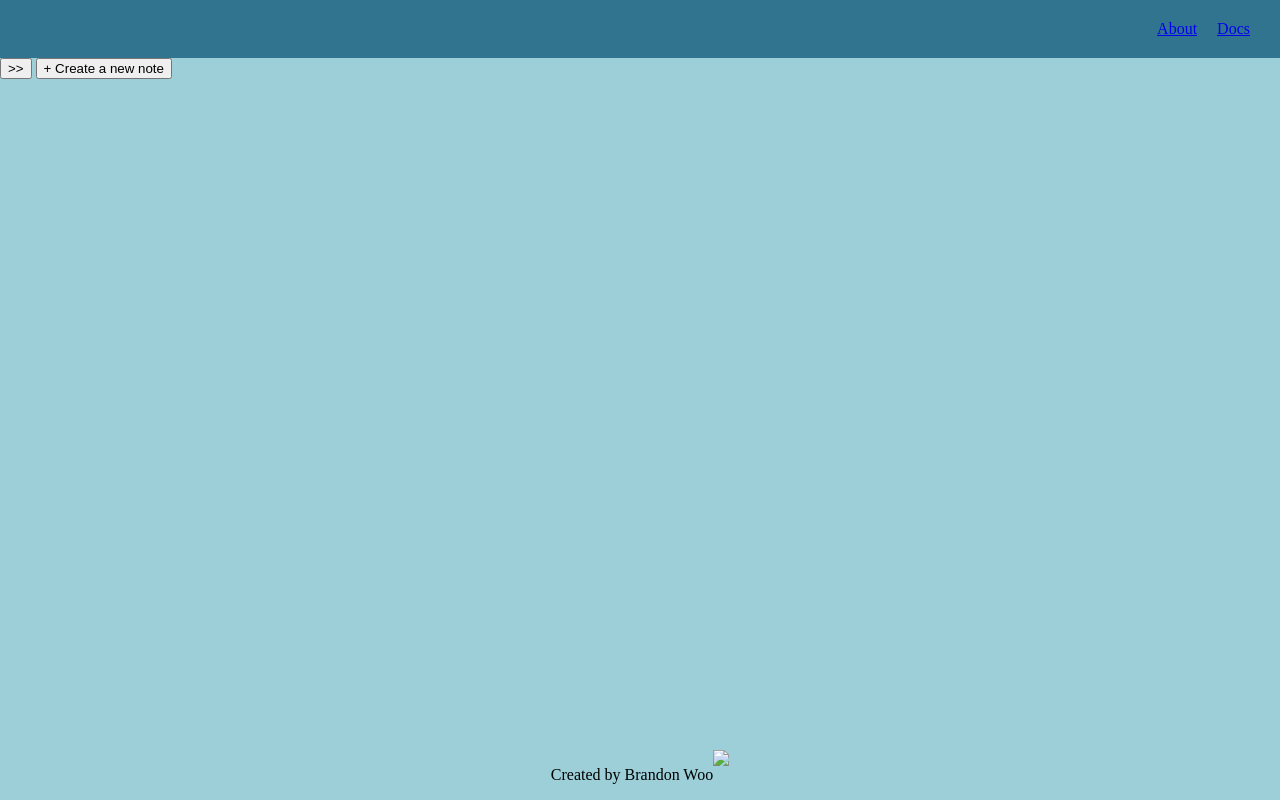
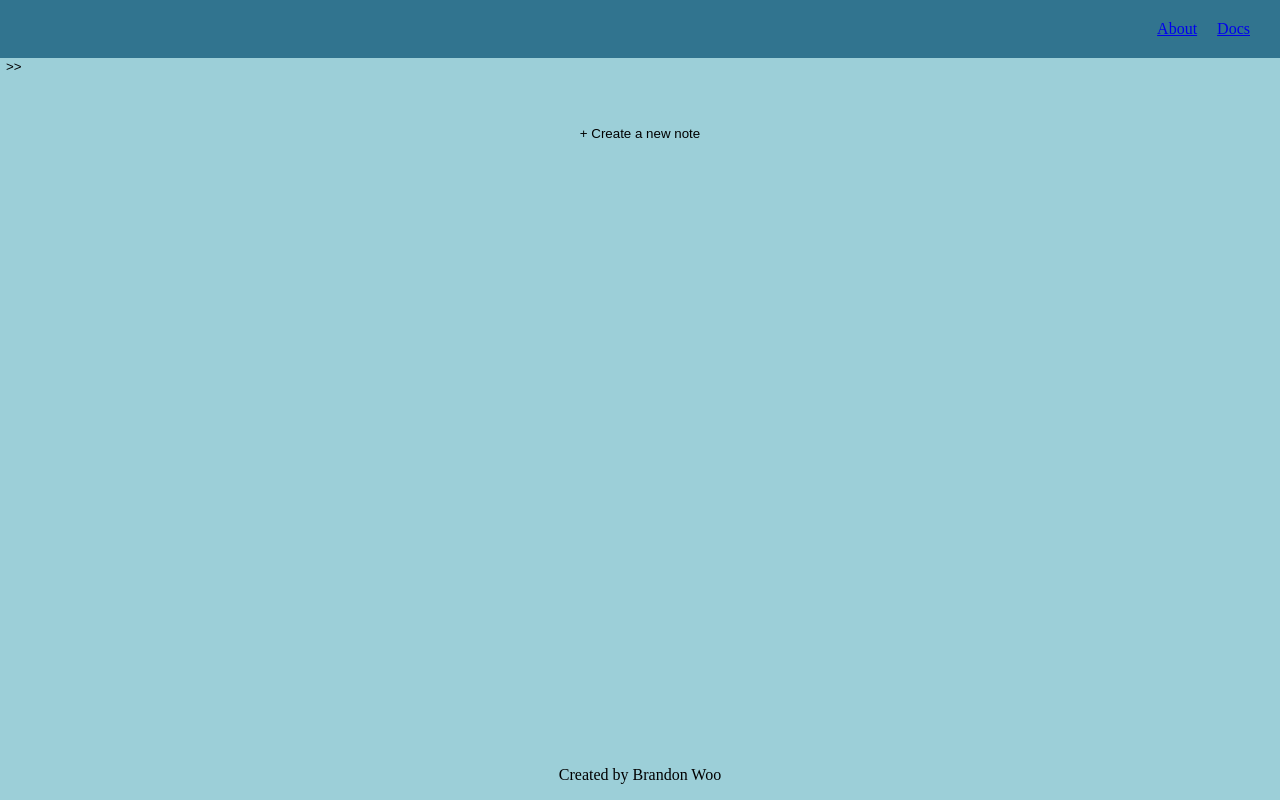
Before and after one commit to bwoo14/brandon_woo_assignment1, a plain HTML site: page index.html in a window 1280 px wide. Drawn offline with Linux system fonts and the light colour scheme.

Commit message:
Removed Button Background
Removed the background from both buttons on the index page but left the ability to click the buttons

```diff
--- a/CSS/style.css
+++ b/CSS/style.css
@@ -1,3 +1,4 @@
+
 
 body {
     background-color: #9CCFD8;
@@ -27,6 +28,12 @@ footer {
     justify-content: center;
 }
 
+.button {
+    border: none;
+    background: none;
+    cursor: pointer;
+}
+
 .slide_bar {
     padding-bottom: 50px;
     display: flex;
@@ -36,3 +43,6 @@ footer {
     display: flex;
     justify-content: center;
 }
+
+
+/* @media screen and (max-width: 500px) { */
--- a/index.html
+++ b/index.html
@@ -17,11 +17,13 @@
         </div>
     </header>
     <main>
-        <div>
-            <button>
+        <div class="slide_bar">
+            <button class="button">
                 >>
             </button>
-            <button>
+        </div>
+        <div class="new_note">
+            <button class="button">
                 + Create a new note
             </button>
         </div>
@@ -30,9 +32,6 @@
         <div>
             <p>Created by Brandon Woo</p>
         </div>
-        <div>
-            <a href="#"><img src='fc'></a>
-        </div>
     </footer>
 </body>
 </html>
```
